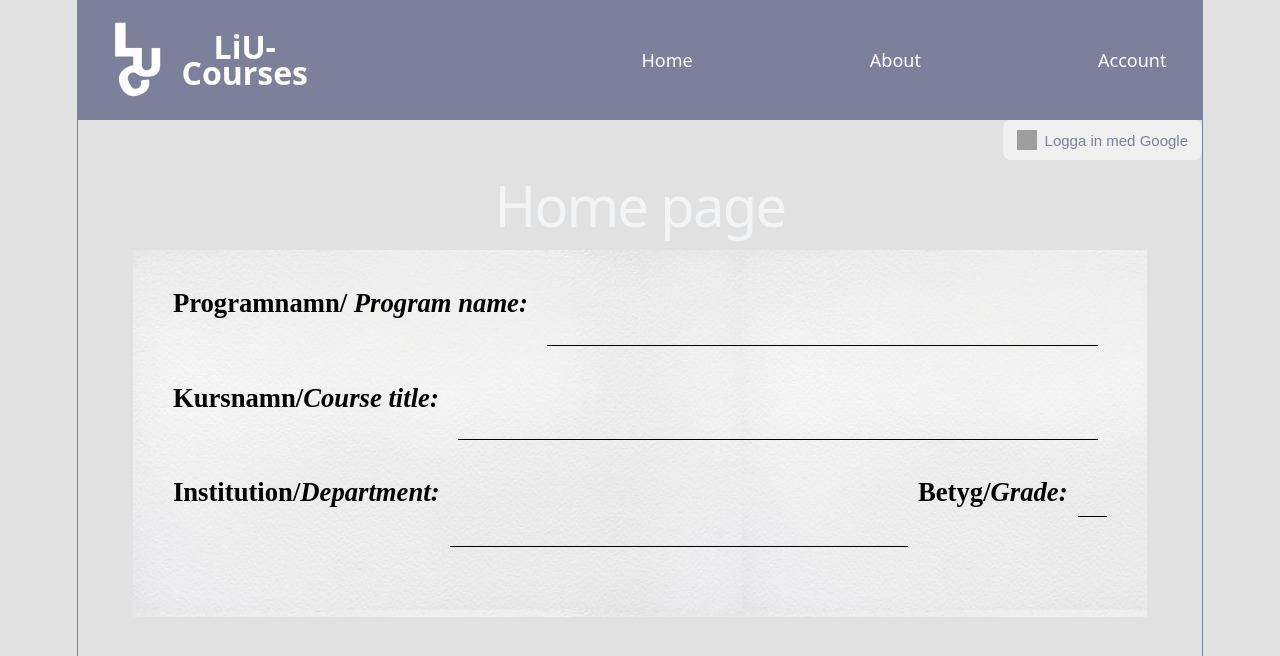
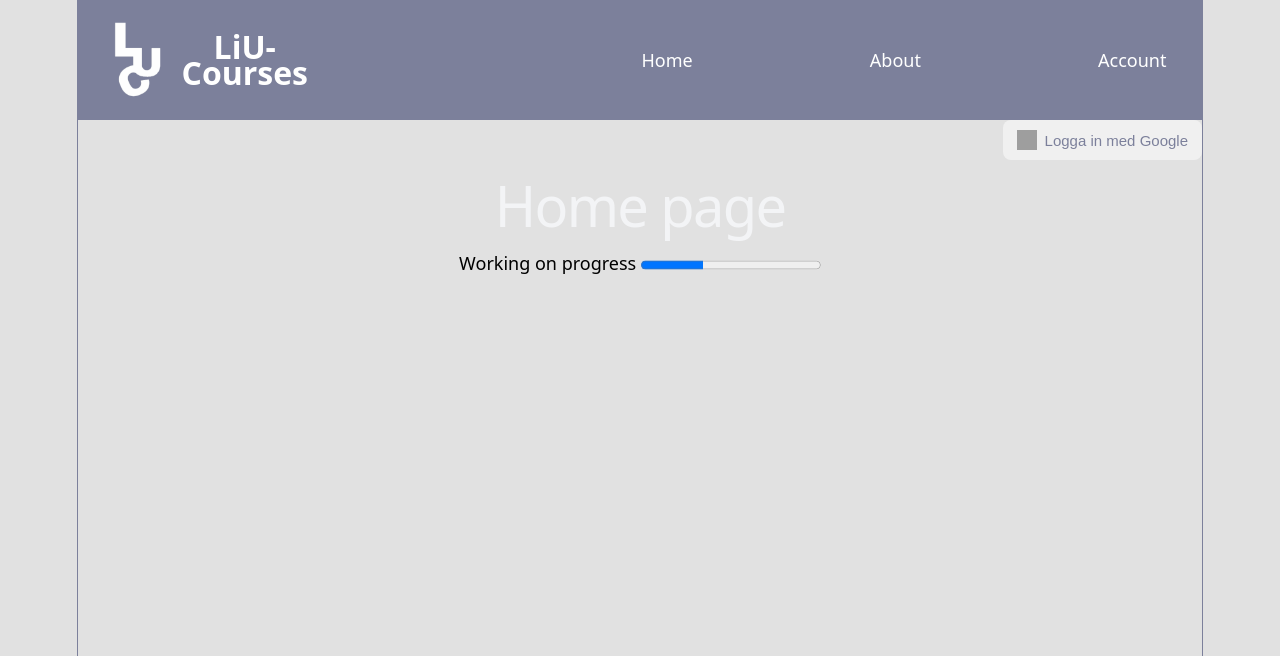
Before and after one commit to De99103/tddd27, a React (Vite) app in the folder tddd27-project/: page / in a window 1280 px wide. Shown: the top 656 px of the page. Built offline with nearby package versions, Linux system fonts and the light colour scheme; no server answers; grey boxes are pictures that could not be loaded.

Commit message:
Update Home.jsx

```diff
--- a/tddd27-project/src/pages/Home.jsx
+++ b/tddd27-project/src/pages/Home.jsx
@@ -6,7 +6,7 @@ function Home() {
             <Login />
 
             <h1>Home page</h1>
-            <Course />
+            <p>Working on  progress <progress value="35" max="100"></progress> </p>
         </>
     );
 }
```
